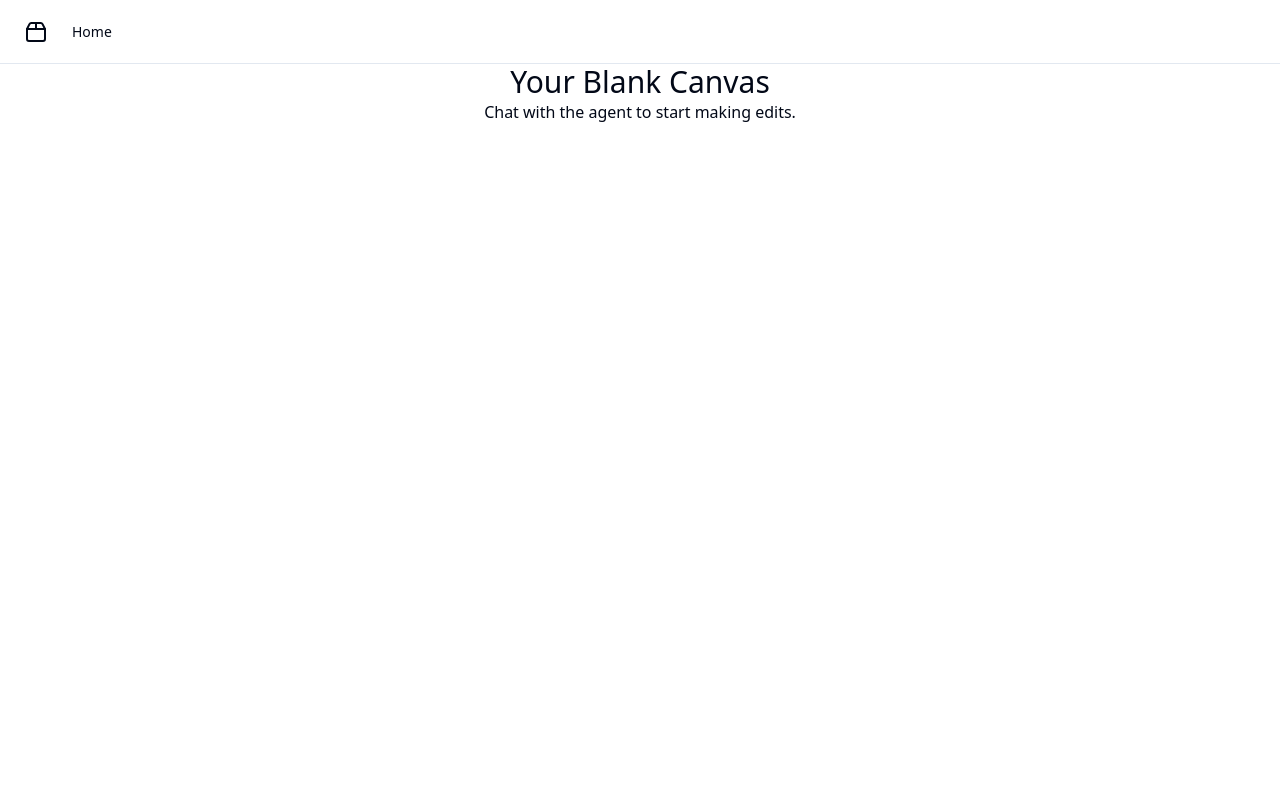
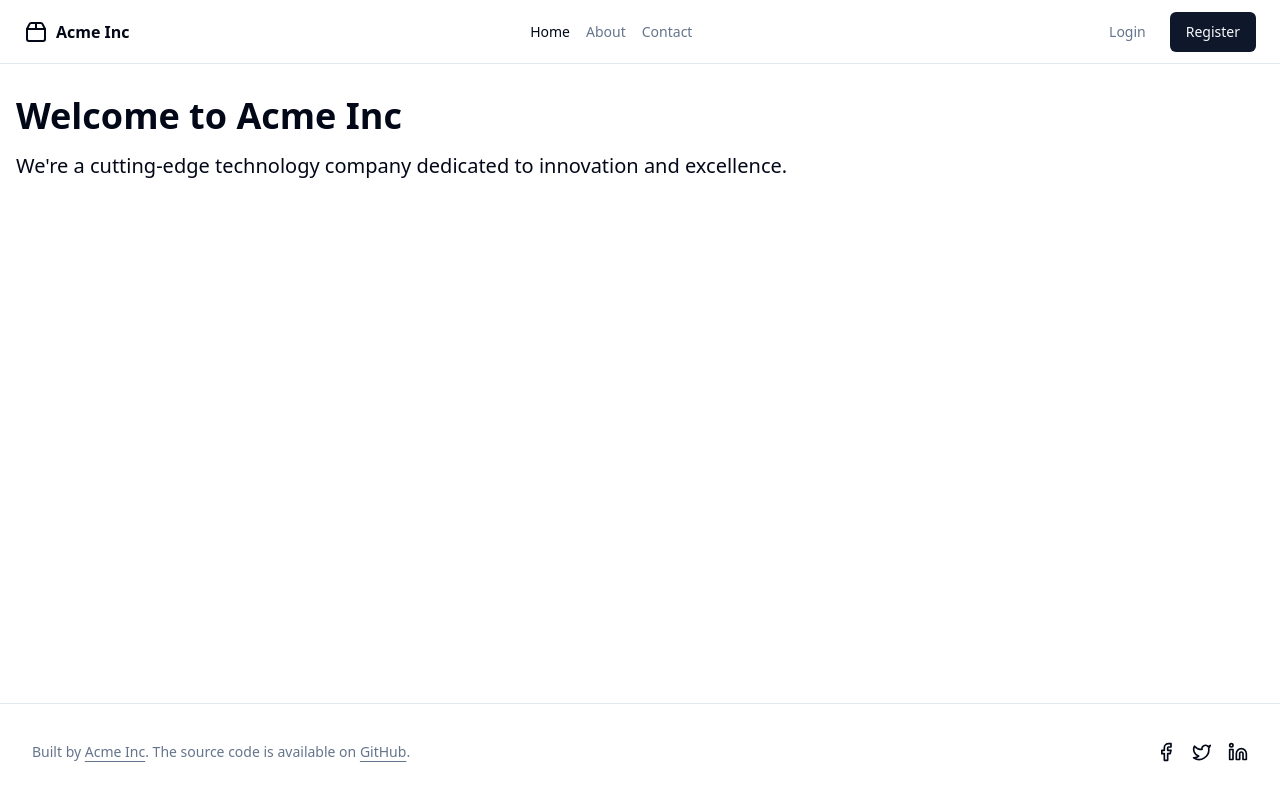
Before and after one commit to GPT-Engineer-App/nav-login-website, a React (Vite) app: page / in a window 1280 px wide. Built offline with nearby package versions, Linux system fonts and the light colour scheme.

Commit message:
Implement navbar, footer, and authentication links

```diff
--- a/src/layouts/navbar/_components/DesktopNavbar.jsx
+++ b/src/layouts/navbar/_components/DesktopNavbar.jsx
@@ -1,19 +1,35 @@
 import { Package2 } from "lucide-react";
 import { NavItem } from "./NavItem";
+import { Button } from "@/components/ui/button";
+import { UserMenu } from "./UserMenu";
 
-export const DesktopNavbar = ({ navItems }) => (
-  <nav className="hidden md:flex md:items-center md:gap-5 lg:gap-6 text-lg font-medium md:text-sm">
+export const DesktopNavbar = ({ isLoggedIn, toggleLogin }) => (
+  <nav className="hidden md:flex md:items-center md:gap-5 lg:gap-6 text-lg font-medium md:text-sm w-full">
     <NavItem
       to="/"
       className="flex items-center gap-2 text-lg font-semibold md:text-base"
     >
       <Package2 className="h-6 w-6" />
-      <span className="sr-only">Acme Inc</span>
+      <span>Acme Inc</span>
     </NavItem>
-    {navItems.map((item) => (
-      <NavItem key={item.to} to={item.to}>
-        {item.title}
-      </NavItem>
-    ))}
+    <div className="flex-grow flex justify-center space-x-4">
+      <NavItem to="/">Home</NavItem>
+      <NavItem to="/about">About</NavItem>
+      <NavItem to="/contact">Contact</NavItem>
+    </div>
+    <div className="flex items-center space-x-2">
+      {isLoggedIn ? (
+        <UserMenu toggleLogin={toggleLogin} />
+      ) : (
+        <>
+          <NavItem to="/login">
+            <Button variant="ghost">Login</Button>
+          </NavItem>
+          <NavItem to="/register">
+            <Button>Register</Button>
+          </NavItem>
+        </>
+      )}
+    </div>
   </nav>
 );
--- /dev/null
+++ b/src/layouts/navbar/_components/Footer.jsx
@@ -0,0 +1,42 @@
+import { Facebook, Twitter, Linkedin } from "lucide-react";
+
+export const Footer = () => (
+  <footer className="border-t bg-background">
+    <div className="container flex flex-col items-center justify-between gap-4 py-10 md:h-24 md:flex-row md:py-0">
+      <div className="flex flex-col items-center gap-4 px-8 md:flex-row md:gap-2 md:px-0">
+        <p className="text-center text-sm leading-loose text-muted-foreground md:text-left">
+          Built by{" "}
+          <a
+            href="#"
+            target="_blank"
+            rel="noreferrer"
+            className="font-medium underline underline-offset-4"
+          >
+            Acme Inc
+          </a>
+          . The source code is available on{" "}
+          <a
+            href="#"
+            target="_blank"
+            rel="noreferrer"
+            className="font-medium underline underline-offset-4"
+          >
+            GitHub
+          </a>
+          .
+        </p>
+      </div>
+      <div className="flex gap-4">
+        <a href="#" target="_blank" rel="noreferrer">
+          <Facebook className="h-5 w-5" />
+        </a>
+        <a href="#" target="_blank" rel="noreferrer">
+          <Twitter className="h-5 w-5" />
+        </a>
+        <a href="#" target="_blank" rel="noreferrer">
+          <Linkedin className="h-5 w-5" />
+        </a>
+      </div>
+    </div>
+  </footer>
+);
--- a/src/layouts/navbar/_components/MobileSheet.jsx
+++ b/src/layouts/navbar/_components/MobileSheet.jsx
@@ -3,7 +3,7 @@ import { Sheet, SheetContent, SheetTrigger } from "@/components/ui/sheet";
 import { Menu, Package2 } from "lucide-react";
 import { NavItem } from "./NavItem";
 
-export const MobileSheet = ({ navItems }) => (
+export const MobileSheet = ({ isLoggedIn, toggleLogin }) => (
   <Sheet>
     <SheetTrigger asChild>
       <Button variant="outline" size="icon" className="shrink-0 md:hidden">
@@ -18,13 +18,22 @@ export const MobileSheet = ({ navItems }) => (
           className="flex items-center gap-2 text-lg font-semibold"
         >
           <Package2 className="h-6 w-6" />
-          <span className="sr-only">Acme Inc</span>
+          <span>Acme Inc</span>
         </NavItem>
-        {navItems.map((item) => (
-          <NavItem key={item.to} to={item.to}>
-            {item.title}
-          </NavItem>
-        ))}
+        <NavItem to="/">Home</NavItem>
+        <NavItem to="/about">About</NavItem>
+        <NavItem to="/contact">Contact</NavItem>
+        {isLoggedIn ? (
+          <>
+            <NavItem to="/profile">Profile</NavItem>
+            <Button onClick={toggleLogin}>Logout</Button>
+          </>
+        ) : (
+          <>
+            <NavItem to="/login">Login</NavItem>
+            <NavItem to="/register">Register</NavItem>
+          </>
+        )}
       </nav>
     </SheetContent>
   </Sheet>
--- a/src/layouts/navbar/index.jsx
+++ b/src/layouts/navbar/index.jsx
@@ -1,18 +1,24 @@
-import { navItems } from "@/nav-items";
+import { useState } from "react";
 import { Outlet } from "react-router-dom";
 import { DesktopNavbar } from "./_components/DesktopNavbar";
 import { MobileSheet } from "./_components/MobileSheet";
+import { Footer } from "./_components/Footer";
 
 const Layout = () => {
+  const [isLoggedIn, setIsLoggedIn] = useState(false);
+
+  const toggleLogin = () => setIsLoggedIn(!isLoggedIn);
+
   return (
     <div className="flex min-h-screen w-full flex-col">
       <header className="sticky top-0 flex h-16 items-center gap-4 border-b bg-background px-4 md:px-6 justify-between">
-        <DesktopNavbar navItems={navItems} />
-        <MobileSheet navItems={navItems} />
+        <DesktopNavbar isLoggedIn={isLoggedIn} toggleLogin={toggleLogin} />
+        <MobileSheet isLoggedIn={isLoggedIn} toggleLogin={toggleLogin} />
       </header>
       <main className="flex-grow overflow-auto">
         <Outlet />
       </main>
+      <Footer />
     </div>
   );
 };
--- a/src/nav-items.jsx
+++ b/src/nav-items.jsx
@@ -1,9 +1,10 @@
-import { Home } from "lucide-react";
+import { Home, Info, Mail, LogIn, UserPlus } from "lucide-react";
 import Index from "./pages/Index.jsx";
+import About from "./pages/About.jsx";
+import Contact from "./pages/Contact.jsx";
+import Login from "./pages/Login.jsx";
+import Register from "./pages/Register.jsx";
 
-/**
- * Central place for defining the navigation items. Used for navigation components and routing.
- */
 export const navItems = [
   {
     title: "Home",
@@ -11,4 +12,28 @@ export const navItems = [
     icon: <Home className="h-4 w-4" />,
     page: <Index />,
   },
+  {
+    title: "About",
+    to: "/about",
+    icon: <Info className="h-4 w-4" />,
+    page: <About />,
+  },
+  {
+    title: "Contact",
+    to: "/contact",
+    icon: <Mail className="h-4 w-4" />,
+    page: <Contact />,
+  },
+  {
+    title: "Login",
+    to: "/login",
+    icon: <LogIn className="h-4 w-4" />,
+    page: <Login />,
+  },
+  {
+    title: "Register",
+    to: "/register",
+    icon: <UserPlus className="h-4 w-4" />,
+    page: <Register />,
+  },
 ];
--- /dev/null
+++ b/src/pages/About.jsx
@@ -0,0 +1,15 @@
+const About = () => {
+  return (
+    <div className="container mx-auto px-4 py-8">
+      <h1 className="text-4xl font-bold mb-4">About Us</h1>
+      <p className="text-xl mb-4">
+        Acme Inc is a leading technology company that specializes in creating innovative solutions for businesses and individuals alike.
+      </p>
+      <p className="text-xl">
+        Our mission is to empower our clients with cutting-edge technology that simplifies their lives and enhances their productivity.
+      </p>
+    </div>
+  );
+};
+
+export default About;
--- /dev/null
+++ b/src/pages/Contact.jsx
@@ -0,0 +1,25 @@
+import { Button } from "@/components/ui/button";
+import { Input } from "@/components/ui/input";
+import { Textarea } from "@/components/ui/textarea";
+
+const Contact = () => {
+  return (
+    <div className="container mx-auto px-4 py-8">
+      <h1 className="text-4xl font-bold mb-4">Contact Us</h1>
+      <form className="max-w-md mx-auto">
+        <div className="mb-4">
+          <Input type="text" placeholder="Your Name" />
+        </div>
+        <div className="mb-4">
+          <Input type="email" placeholder="Your Email" />
+        </div>
+        <div className="mb-4">
+          <Textarea placeholder="Your Message" />
+        </div>
+        <Button type="submit" className="w-full">Send Message</Button>
+      </form>
+    </div>
+  );
+};
+
+export default Contact;
--- a/src/pages/Index.jsx
+++ b/src/pages/Index.jsx
@@ -1,10 +1,10 @@
-// Update this page (the content is just a fallback if you fail to update the page)
-
 const Index = () => {
   return (
-    <div className="text-center">
-      <h1 className="text-3xl">Your Blank Canvas</h1>
-      <p>Chat with the agent to start making edits.</p>
+    <div className="container mx-auto px-4 py-8">
+      <h1 className="text-4xl font-bold mb-4">Welcome to Acme Inc</h1>
+      <p className="text-xl">
+        We're a cutting-edge technology company dedicated to innovation and excellence.
+      </p>
     </div>
   );
 };
--- /dev/null
+++ b/src/pages/Login.jsx
@@ -0,0 +1,24 @@
+import { Button } from "@/components/ui/button";
+import { Input } from "@/components/ui/input";
+import { Label } from "@/components/ui/label";
+
+const Login = () => {
+  return (
+    <div className="container mx-auto px-4 py-8">
+      <h1 className="text-4xl font-bold mb-4">Login</h1>
+      <form className="max-w-md mx-auto">
+        <div className="mb-4">
+          <Label htmlFor="email">Email</Label>
+          <Input type="email" id="email" placeholder="Enter your email" />
+        </div>
+        <div className="mb-4">
+          <Label htmlFor="password">Password</Label>
+          <Input type="password" id="password" placeholder="Enter your password" />
+        </div>
+        <Button type="submit" className="w-full">Login</Button>
+      </form>
+    </div>
+  );
+};
+
+export default Login;
--- /dev/null
+++ b/src/pages/Register.jsx
@@ -0,0 +1,32 @@
+import { Button } from "@/components/ui/button";
+import { Input } from "@/components/ui/input";
+import { Label } from "@/components/ui/label";
+
+const Register = () => {
+  return (
+    <div className="container mx-auto px-4 py-8">
+      <h1 className="text-4xl font-bold mb-4">Register</h1>
+      <form className="max-w-md mx-auto">
+        <div className="mb-4">
+          <Label htmlFor="name">Name</Label>
+          <Input type="text" id="name" placeholder="Enter your name" />
+        </div>
+        <div className="mb-4">
+          <Label htmlFor="email">Email</Label>
+          <Input type="email" id="email" placeholder="Enter your email" />
+        </div>
+        <div className="mb-4">
+          <Label htmlFor="password">Password</Label>
+          <Input type="password" id="password" placeholder="Enter your password" />
+        </div>
+        <div className="mb-4">
+          <Label htmlFor="confirmPassword">Confirm Password</Label>
+          <Input type="password" id="confirmPassword" placeholder="Confirm your password" />
+        </div>
+        <Button type="submit" className="w-full">Register</Button>
+      </form>
+    </div>
+  );
+};
+
+export default Register;
```
Also changed, not shown: src/layouts/navbar/_components/UserMenu.jsx (+12 -4 lines).
